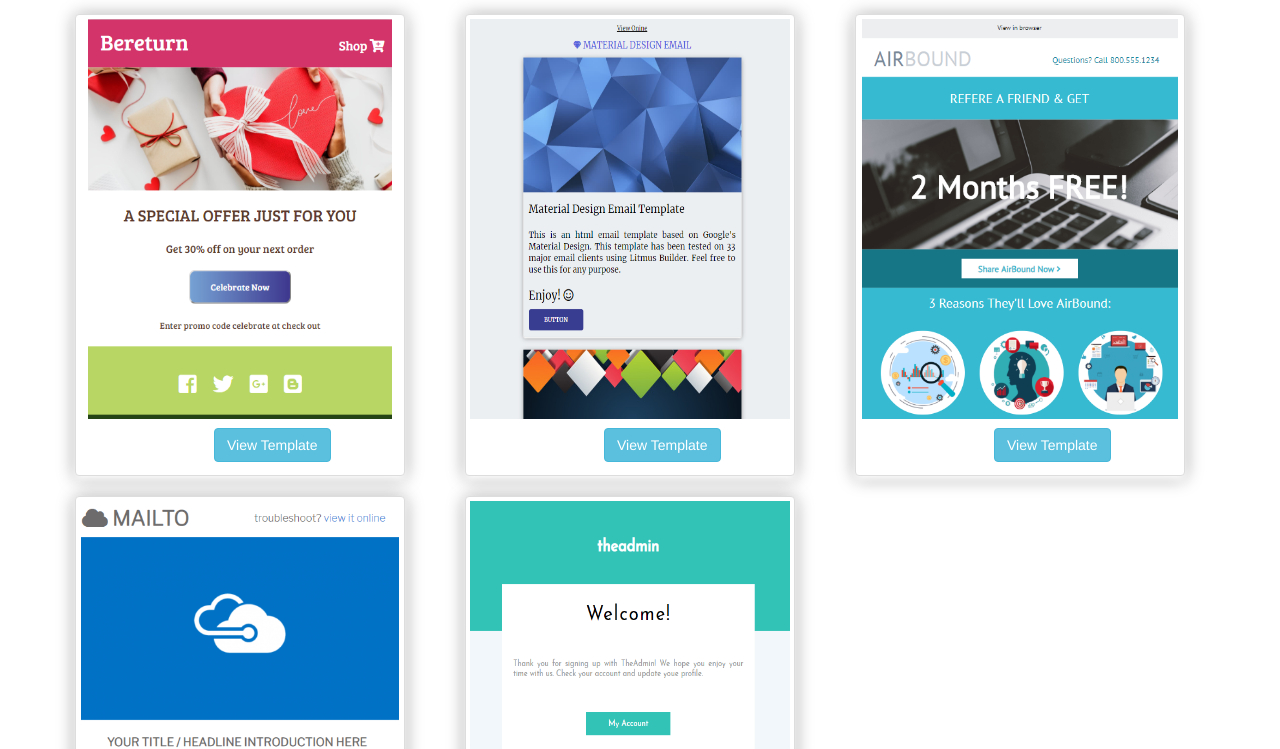
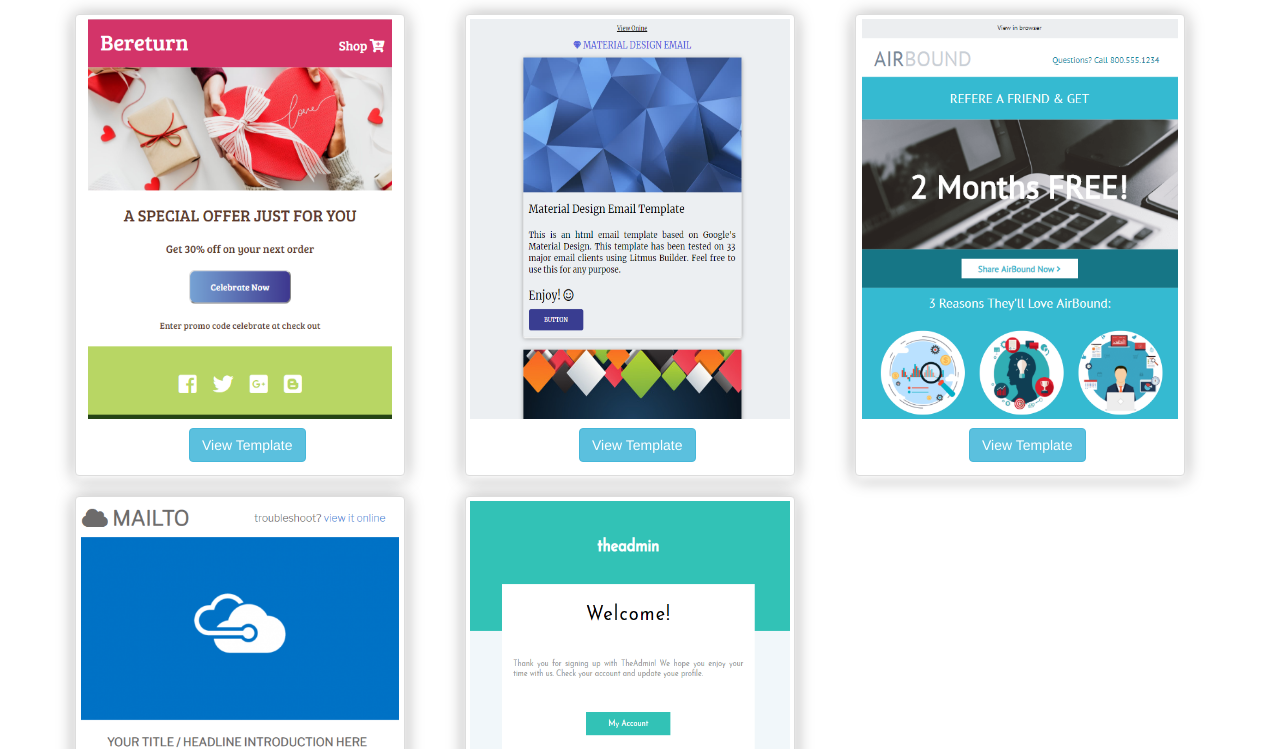
Before and after one commit to BhoomikaAnagodu/My-Works, a plain HTML site: page index.html in a window 1280 px wide. Shown: the part 58-807 px from the top of the page. Drawn offline with nearby package versions, Linux system fonts and the light colour scheme.

Commit message:
Update style.css

```diff
--- a/style.css
+++ b/style.css
@@ -11,5 +11,5 @@
 
 .btn{
     position: relative;
-    left: 125px;
+    left: 100px;
 }
```
